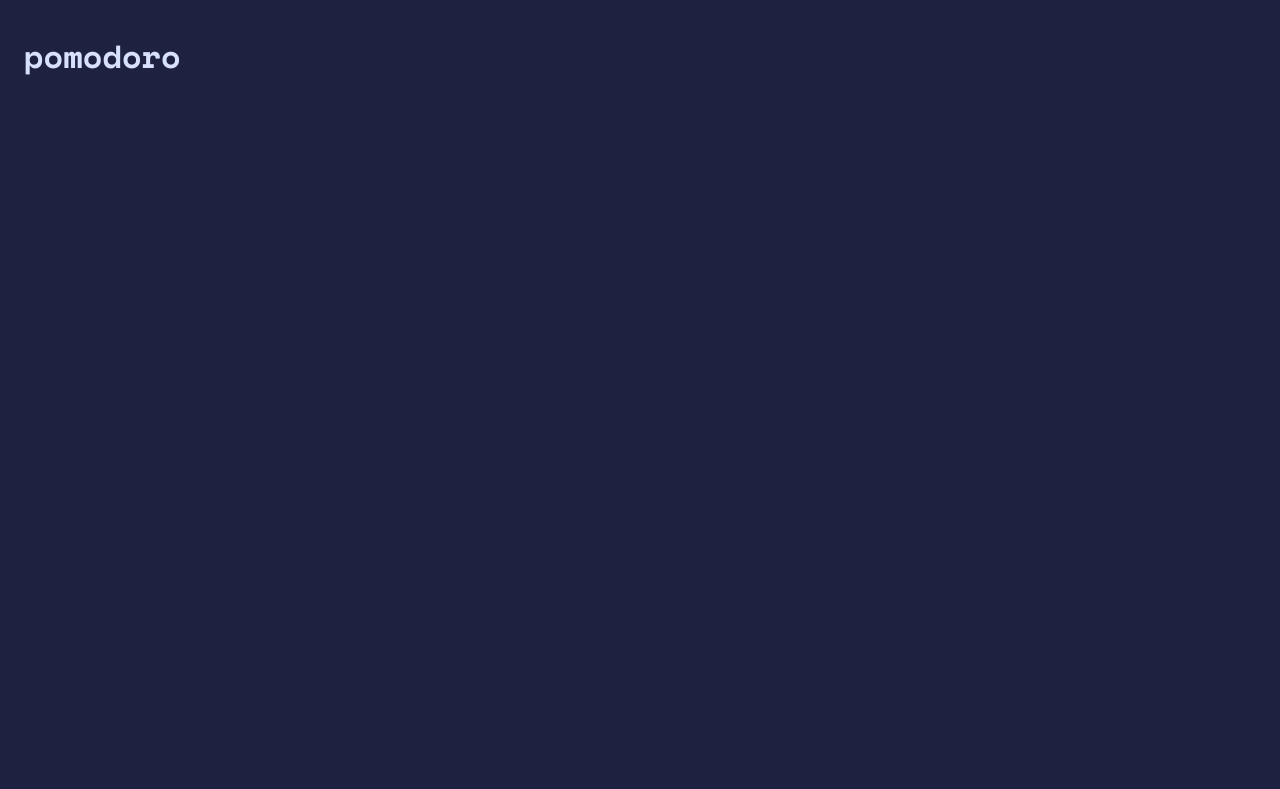
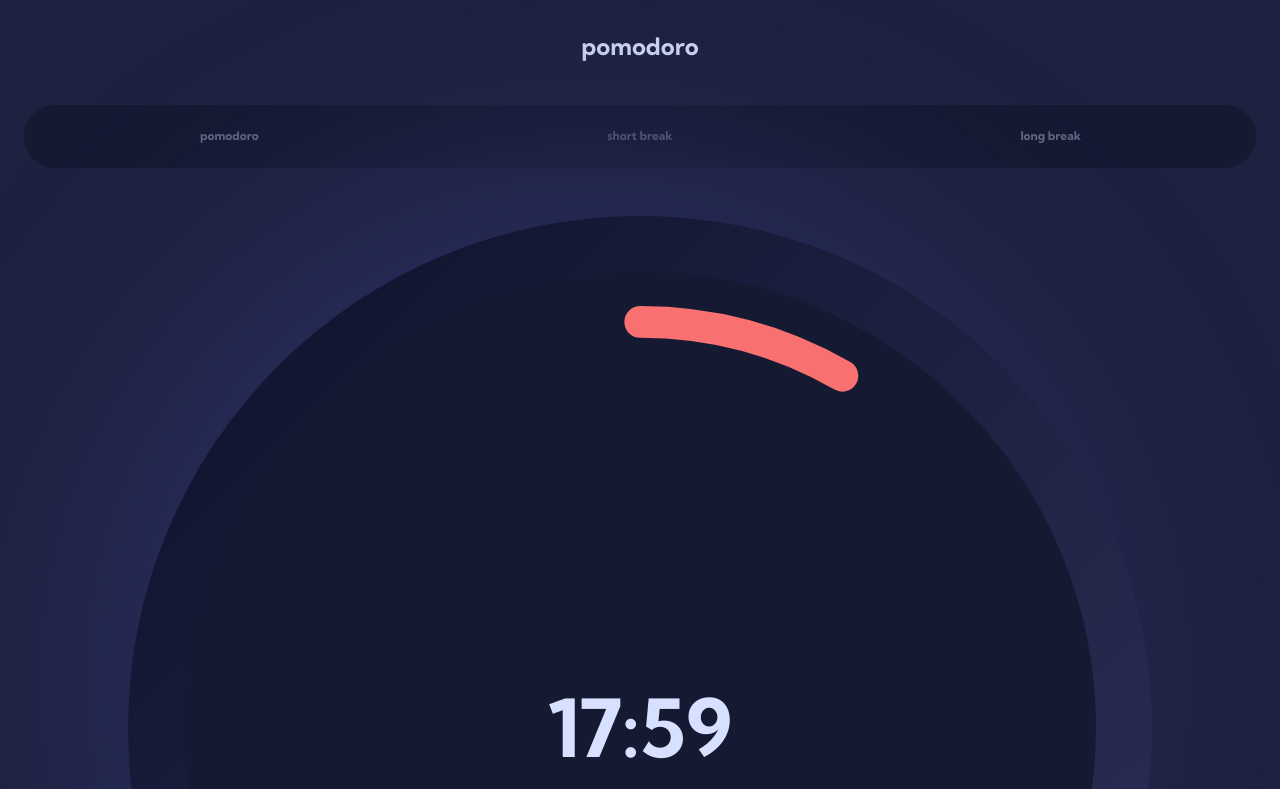
Before and after one commit to ChrisP1108/pomodoro-app, a React (Create React App) app: page / in a window 1280 px wide. Shown: the top 789 px of the page. Built offline with nearby package versions, Linux system fonts and the light colour scheme.

Commit message:
Initial Clock Setup

```diff
--- a/package.json
+++ b/package.json
@@ -6,6 +6,7 @@
     "@testing-library/jest-dom": "^5.11.4",
     "@testing-library/react": "^11.1.0",
     "@testing-library/user-event": "^12.1.10",
+    "bootstrap": "^5.1.0",
     "react": "^17.0.2",
     "react-dom": "^17.0.2",
     "react-scripts": "4.0.3",
@@ -16,7 +17,7 @@
     "build": "react-scripts build",
     "test": "react-scripts test",
     "eject": "react-scripts eject",
-    "sass" : "sass src/Sass:src/Css --watch --no-source-map"
+    "sass": "sass src/Sass:src/Css --watch --no-source-map"
   },
   "eslintConfig": {
     "extends": [
--- a/public/index.html
+++ b/public/index.html
@@ -2,7 +2,7 @@
 <html lang="en">
   <head>
     <meta charset="utf-8" />
-    <link rel="icon" href="%PUBLIC_URL%/favicon.ico" />
+    <link rel="icon" href="%PUBLIC_URL%/favicon-32x32.png" />
     <meta name="viewport" content="width=device-width, initial-scale=1" />
     <meta name="theme-color" content="#000000" />
     <meta
@@ -24,7 +24,7 @@
       work correctly both with client-side routing and a non-root public URL.
       Learn how to configure a non-root public URL by running `npm run build`.
     -->
-    <title>React App</title>
+    <title>Pomodoro App</title>
   </head>
   <body>
     <noscript>You need to enable JavaScript to run this app.</noscript>
--- a/src/App.js
+++ b/src/App.js
@@ -1,9 +1,15 @@
-import './Sass/App.scss'
+import Options from './components/Options';
+import Clock from './components/Clock';
+import './Sass/App.scss';
 
 const App = () => {
   return (
-    <div className='main-container'>
-      <h1>pomodoro</h1>
+    <div className='viewport-container'>
+      <div className='main-container'>
+        <h1>pomodoro</h1>
+        <Options />
+        <Clock />
+      </div>
     </div>
   )
 }
--- a/src/Sass/Global.scss
+++ b/src/Sass/Global.scss
@@ -1,13 +1,109 @@
-body {
-    background-color: $e;
+html {
+    background-color: $e!important;
+    width: 100%;
+    height: 100%;
+}
+
+.viewport-container {
+    background-color: $e!important;
 }
 
 .main-container {
     margin: 2rem 1.5rem 3rem!important;
+    display: flex;
+    align-items: center;
+    flex-direction: column;
+
+    h1 {
+        color: $d;
+        font-family: 'Kumbh Sans', sans-serif;
+        margin: 0!important;
+        padding: 0!important;
+        font-size: 1.5rem!important;
+        font-weight: 700;
+    }
 }
 
-h1 {
-    color: $d;
-    margin: 0!important;
-    padding: 0!important;
+.options-container {
+    background-color: $h!important;
+    margin-top: 2.75rem!important;
+    width: 100%!important;
+    height: 3.938rem!important;
+    border-radius: 1.938rem!important;
+    display: flex;
+    align-items: center;
+    justify-content: space-around;
 }
+
+.option-button-container {
+    width: 29%!important;
+    height: 3rem!important;
+    border-radius: 1.5rem!important;
+    display: flex;
+    align-items: center;
+    justify-content: center;
+
+    h2 {
+        color: $d;
+        font-family: 'Kumbh Sans', sans-serif;
+        font-size: 0.75rem!important;
+        font-weight: 700;
+        margin: 0!important;
+        padding: 0!important;
+        opacity: .4;
+    }
+}
+
+.clock-body-outer-container {
+    margin-top: 3rem!important;
+    width: 80vw;
+    height: calc(80vw);
+    background: linear-gradient(-45deg, #2E325A, #0E112A);
+    filter: drop-shadow(-3.125rem -3.125rem 6.25rem #272C5A);
+    border-radius: 50%;
+    display: flex;
+    align-items: center;
+    justify-content: center;
+}
+
+.clock-body-inner-container {
+    width: 89%!important;
+    height: 89%!important;
+    background-color: $h!important;
+    border-radius: 50%;
+    display: flex;
+    align-items: center;
+    justify-content: center;
+    position: relative;
+
+    h3 {
+        color: $d;
+        font-family: 'Kumbh Sans', sans-serif;
+        margin: 0!important;
+        padding: 0!important;
+        font-size: 5rem!important;
+        font-weight: 700;
+        position: absolute;
+    }
+
+    .progress-bar-container {
+        width: 92.88%;
+        height: 92.88%;
+        border-radius: 50%;
+        display: flex;
+        justify-content: center;
+        align-items: center;
+        position: absolute;
+        transform: rotate(-90deg);
+
+        circle {
+            position: absolute;
+            fill: transparent;
+            stroke-width: 3.75%;
+            stroke-dasharray: 300%;
+            stroke: $a;
+            stroke-linecap: round;
+
+        }
+    }
+}
--- /dev/null
+++ b/src/components/Clock.js
@@ -0,0 +1,34 @@
+import { useState, useEffect } from 'react';
+
+const Clock = () => {
+
+    const [progressBar, setProgressBar] = useState(300);
+    const [incrementAmount, setIncrementAmount] = useState(5);
+
+    let total = 300
+
+    const incrementer = () => {
+        setProgressBar(progressBar - incrementAmount);
+    }
+
+    useEffect(() => {
+        setInterval(incrementer, 1000);
+    })
+
+    return (
+        <div className='clock-body-outer-container'>
+            <div className="clock-body-inner-container">
+                <div className="progress-bar-container">
+                    <svg height="100%" width="100%">
+                        <circle cx="50%" cy="50%" r="48%"
+                            strokeDashoffset={`${progressBar}%`}
+                        ></circle>
+                    </svg>
+                </div>
+                <h3>17:59</h3>
+            </div>
+        </div>
+    )
+}
+
+export default Clock
--- /dev/null
+++ b/src/components/Options.js
@@ -0,0 +1,17 @@
+const Options = () => {
+    return (
+        <div className='options-container'>
+            <div className='option-button-container'>
+                <h2>pomodoro</h2>
+            </div>
+            <div className='option-button-container'>
+                <h2>short break</h2>
+            </div>
+            <div className='option-button-container'>
+                <h2>long break</h2>
+            </div>
+        </div>
+    )
+}
+
+export default Options
--- a/src/index.js
+++ b/src/index.js
@@ -3,6 +3,7 @@ import ReactDOM from 'react-dom';
 import './index.css';
 import App from './App';
 import reportWebVitals from './reportWebVitals';
+import 'bootstrap/dist/css/bootstrap.min.css';
 
 ReactDOM.render(
   <React.StrictMode>
```
Also changed, not shown: public/favicon-32x32.png (added), 1 other file (tests, documents, lock files or other folders).
